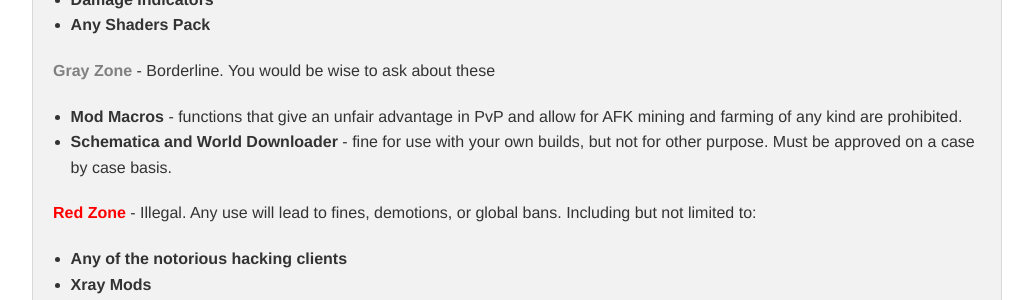
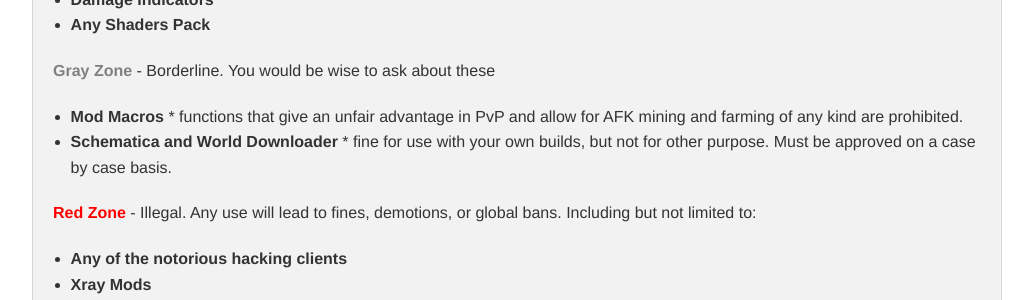
Before and after one commit to damnation-eu/website-beta, a Jekyll site: the page built from rules.md, in a window 1280 px wide and 900 px high, scrolled down 2352 px. Shown: the part 383-683 px from the top of the window, without its empty margins (123-1156 px from the left). Built offline with Jekyll 4.4.1, drawn with Linux system fonts in a browser that asks for light colours; nearby versions of some CDN libraries; library files that are not in the unit come from our copies.

```diff
--- a/rules.md
+++ b/rules.md
@@ -1,5 +1,6 @@
 ---
 ---
+
 # Rules and Policies
 
 Whether you've successfully reached Initiate or just looking to see if you want to join our server, our rules and policies sections has been created to go in to detail about why our rules are what they are. Hopefully if you read this section you will not have any questions about the most frequently asked "do I, or don't I?" subjects. Most of it is common sense, but some if it is particular to this server.
@@ -82,32 +83,32 @@ Before we get to this list, this is a fair warning - **ANY** client-side mod tha
 
 <span style="color: green;">**Green Zone**</span> - Always allowed
 
-- **Optifine**
-- **TabbyChat**
-- **Convenient Inventory**
-- **Inventory Tweaks**
-- **M_Debugmod**
-- **Voxel Map**
-- **NoVoidFog**
-- **Damage Indicators**
-- **Any Shaders Pack**
+* **Optifine**
+* **TabbyChat**
+* **Convenient Inventory**
+* **Inventory Tweaks**
+* **M_Debugmod**
+* **Voxel Map**
+* **NoVoidFog**
+* **Damage Indicators**
+* **Any Shaders Pack**
 
 
 <span style="color: gray;">**Gray Zone**</span> - Borderline. You would be wise to ask about these
-- **Mod Macros**
-      - functions that give an unfair advantage in PvP and allow for AFK mining and farming of any kind are prohibited.
-- **Schematica and World Downloader**
-      - fine for use with your own builds, but not for other purpose. Must be approved on a case by case basis.
+* **Mod Macros**
+      * functions that give an unfair advantage in PvP and allow for AFK mining and farming of any kind are prohibited.
+* **Schematica and World Downloader**
+      * fine for use with your own builds, but not for other purpose. Must be approved on a case by case basis.
 
 
 <span style="color: red;">**Red Zone**</span> - Illegal. Any use will lead to fines, demotions, or global bans. Including but not limited to:
 
-- **Any of the notorious hacking clients**
-- **Xray Mods**
-- **Fly Mod**
-- **Auto Fishing or other AFK mods**
-- **Brightness Mods**
-- **Parachute Mods**
-- **Speed Mods**
-- **Kill Aura**
-- **Fast Attacking**
+* **Any of the notorious hacking clients**
+* **Xray Mods**
+* **Fly Mod**
+* **Auto Fishing or other AFK mods**
+* **Brightness Mods**
+* **Parachute Mods**
+* **Speed Mods**
+* **Kill Aura**
+* **Fast Attacking**
```
